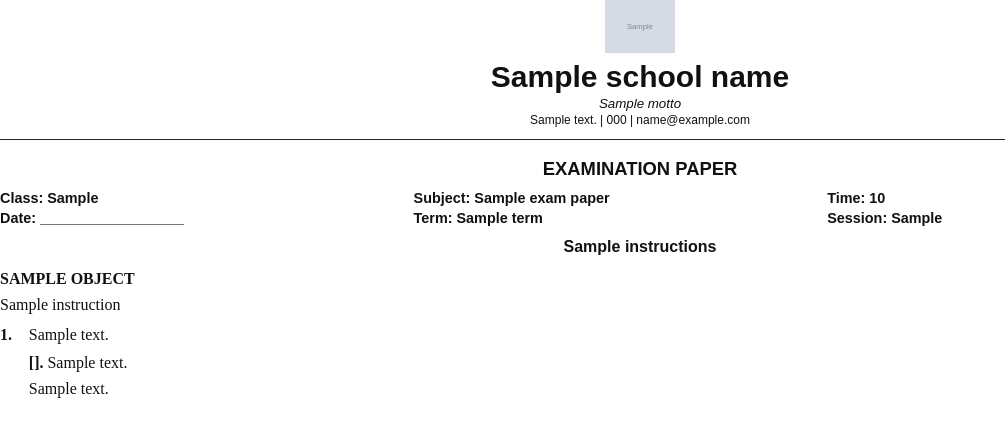
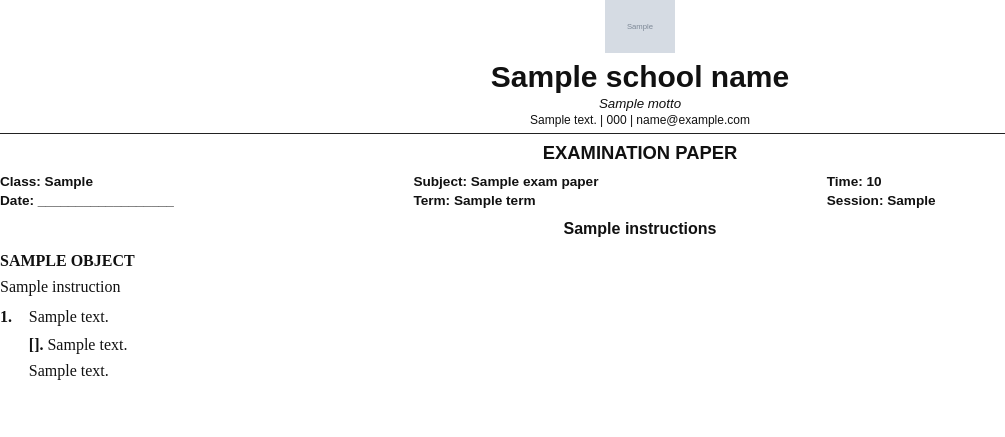
Before and after one commit to sodiq-e/daarul_portal, a Django app: template exams/templates/exams/exam_paper_pdf.html in a window 1280 px wide. Shown: the top 437 px of the page, without its empty margins (0-1005 px from the left). Run offline with Django 5.2, Linux system fonts and the light colour scheme; the template is opened without the code that fills it: most values are stand-ins (such as "Sample title", 1, 10 or a date in 2020); grey boxes marked "Sample" are stand-in pictures.

Commit message:
modexam3

```diff
--- a/exams/templates/exams/exam_paper_pdf.html
+++ b/exams/templates/exams/exam_paper_pdf.html
@@ -12,8 +12,8 @@
       font-size: {{ font_size|default:'12pt' }};
     }
     .school-header {
-      margin-bottom: 18px;
-      padding-bottom: 10px;
+      margin-bottom: 8px;
+      padding-bottom: 4px;
       border-bottom: 1px solid #222;
       text-align: center;
     }
@@ -28,7 +28,7 @@
       text-align: center;
       text-transform: uppercase;
     }
-    .exam-paper-meta { margin-bottom: 8px; font-size: 0.9em; font-weight: bold; }
+    .exam-paper-meta { margin-bottom: 8px; font-size: 0.85em; font-weight: bold; }
     .exam-paper-meta div { display: inline-block; width: 32%; margin-bottom: 4px; }
     .exam-paper-instructions { margin: 8px 0 14px; font-weight: bold; text-align: center; }
     .exam-paper-section { margin: 0 0 22px; }
```
Also changed, not shown: exams/templates/exams/exam_paper_preview.html (+8 -1 lines), exams/templates/exams/print_exam_paper.html (+4 -3 lines).
